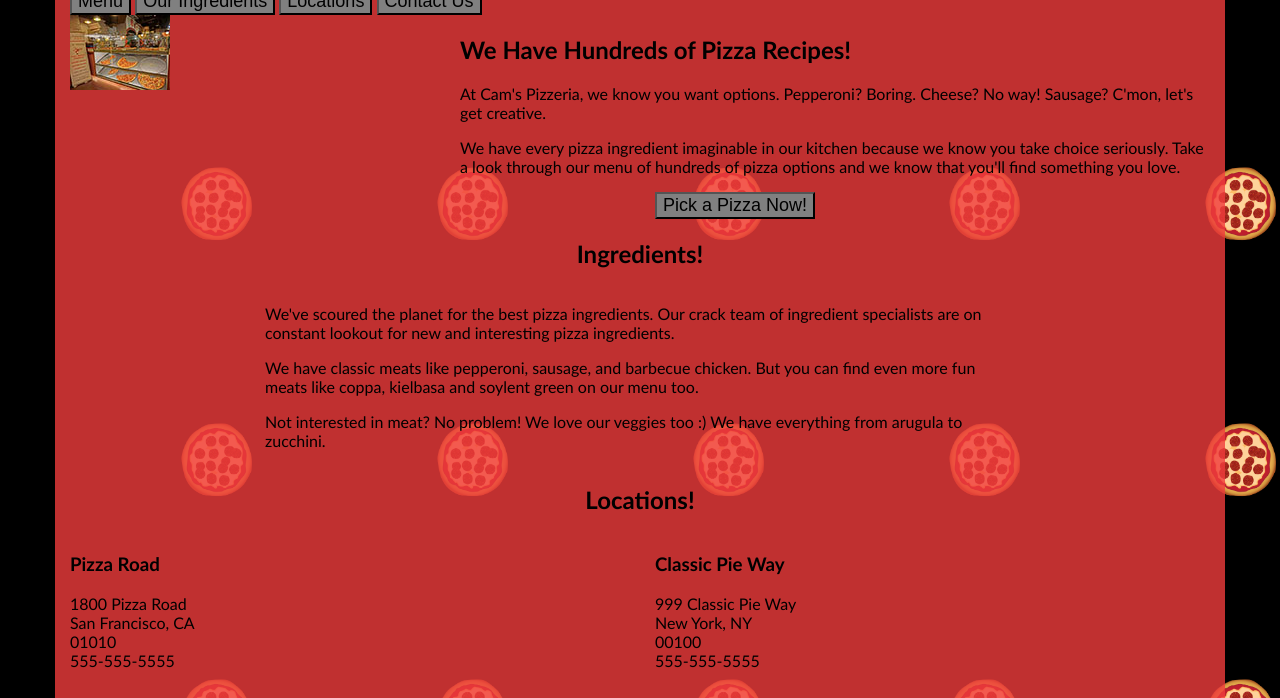
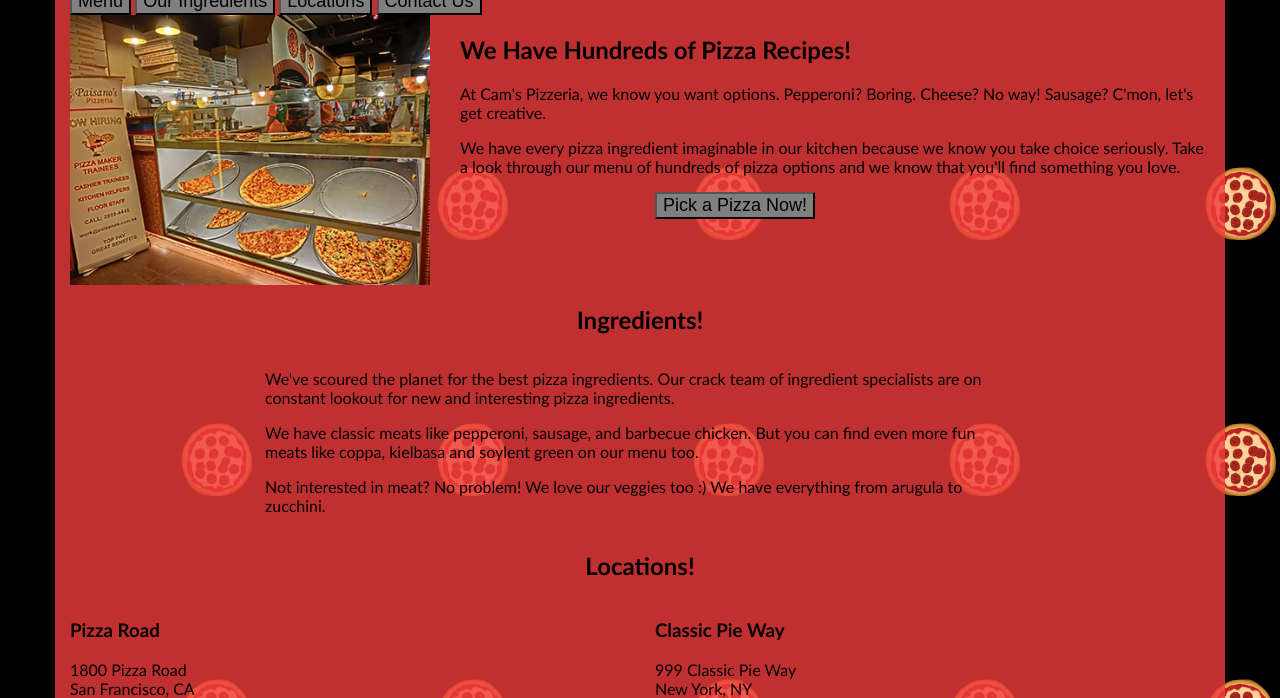
Before and after one commit to Jeanne126/pageSpeed, a plain HTML site: page pagespeed/views/pizza.html in a window 1280 px wide. Shown: the part 102-800 px from the top of the page. Drawn offline with Linux system fonts and the light colour scheme.

Commit message:
Update pizza.html

```diff
--- a/pagespeed/views/pizza.html
+++ b/pagespeed/views/pizza.html
@@ -36,7 +36,7 @@
     </div>
     <div id="callToAction" class="row">
       <div class="col-md-4">
-        <img src="images/pizzeria.jpg" class="img-responsive"> <!-- Image credit to: http://commons.wikimedia.org/wiki/File:HK_TST_night_%E5%98%89%E8%98%AD%E9%81%93_Granville_Road_restaurant_Paisano's_Pizzeria_pizza_Dec-2013.JPG -->
+        <img src="images/pizzeria1.jpg" class="img-responsive"> <!-- Image credit to: http://commons.wikimedia.org/wiki/File:HK_TST_night_%E5%98%89%E8%98%AD%E9%81%93_Granville_Road_restaurant_Paisano's_Pizzeria_pizza_Dec-2013.JPG -->
       </div>
       <div class="col-md-8">
         <div class="row">
```
